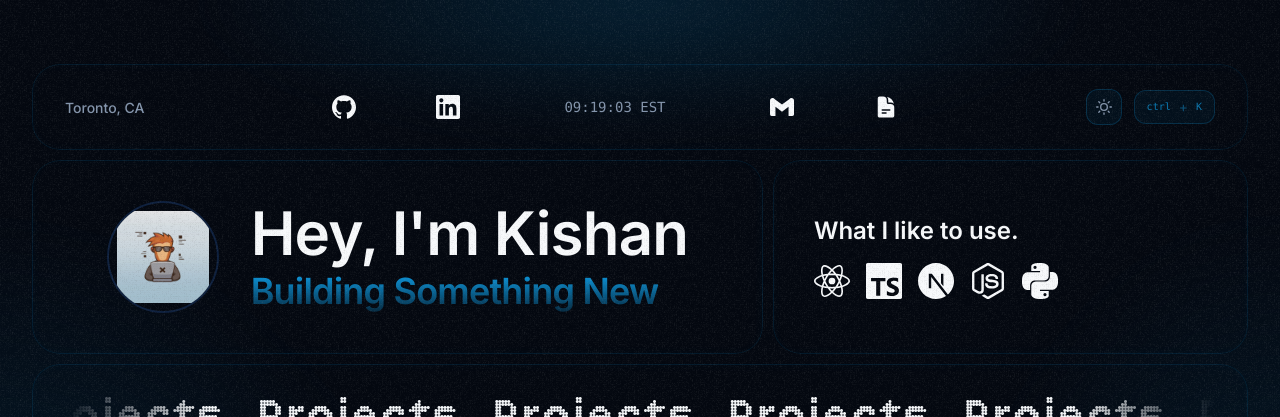
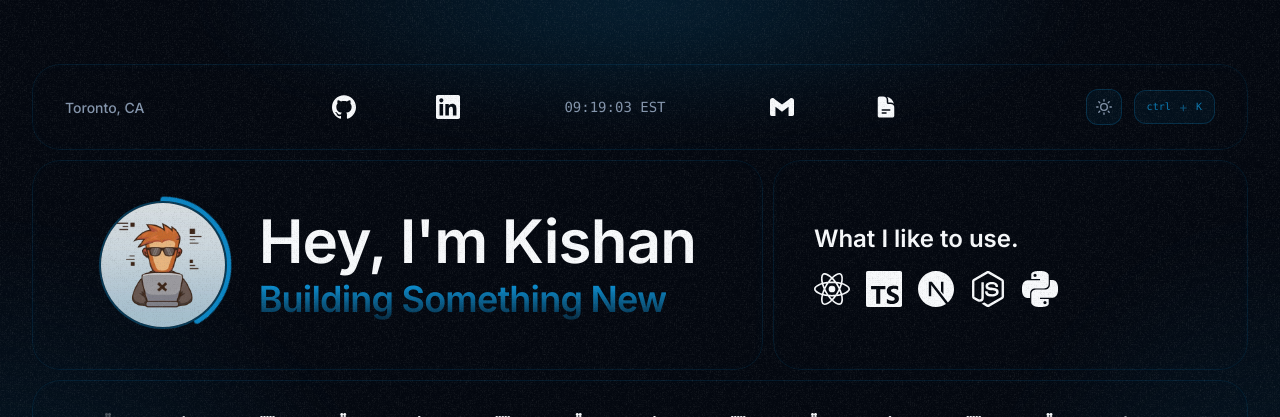
Before and after one commit to kishys/kishys-site, a Next.js app: page /home in a window 1280 px wide. Shown: the top 417 px of the page. Built offline with nearby package versions, Linux system fonts and the light colour scheme.

Commit message:
blue circle

```diff
--- a/app/home/components/hero.tsx
+++ b/app/home/components/hero.tsx
@@ -6,36 +6,30 @@ export default function Hero() {
     <BentoCard className="group grid text-center md:text-left">
       <div className="place-self-center flex flex-col md:flex-row items-center gap-6 md:gap-8">
         {/* Animated Logo */}
-        <div className="relative">
+        <div className="relative w-28 h-28 md:w-32 md:h-32">
           {/* Rotating border */}
-          <div className="absolute inset-0 rounded-full">
+          <div className="absolute -inset-2 rounded-full">
             <svg className="w-full h-full animate-spin" style={{ animationDuration: '3s' }} viewBox="0 0 120 120">
               <circle
                 cx="60"
                 cy="60"
-                r="56"
+                r="54"
                 fill="none"
-                stroke="url(#blueGradient)"
-                strokeWidth="4"
-                strokeDasharray="50 300"
+                stroke="hsl(var(--accent))"
+                strokeWidth="6"
+                strokeDasharray="100 200"
                 strokeLinecap="round"
+                opacity="0.8"
               />
-              <defs>
-                <linearGradient id="blueGradient" x1="0%" y1="0%" x2="100%" y2="100%">
-                  <stop offset="0%" stopColor="#3b82f6" stopOpacity="1" />
-                  <stop offset="50%" stopColor="#60a5fa" stopOpacity="0.8" />
-                  <stop offset="100%" stopColor="#3b82f6" stopOpacity="0.3" />
-                </linearGradient>
-              </defs>
             </svg>
           </div>
           {/* Logo */}
-          <div className="relative w-24 h-24 md:w-28 md:h-28 rounded-full overflow-hidden bg-background border-2 border-blue-500/20">
+          <div className="relative w-full h-full rounded-full overflow-hidden bg-background border-2 border-accent/30">
             <Image
               src="/images/K-Logo.png"
               alt="Kishan Logo"
               fill
-              className="object-cover p-2"
+              className="object-cover object-center scale-125"
               priority
             />
           </div>
```
